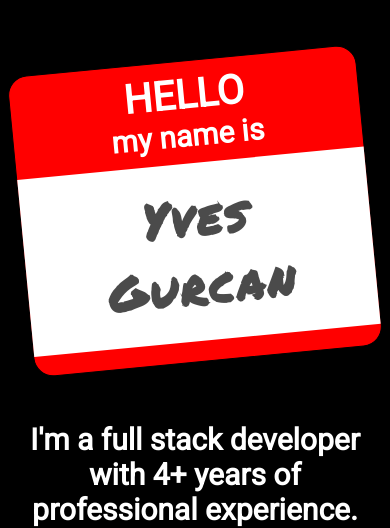
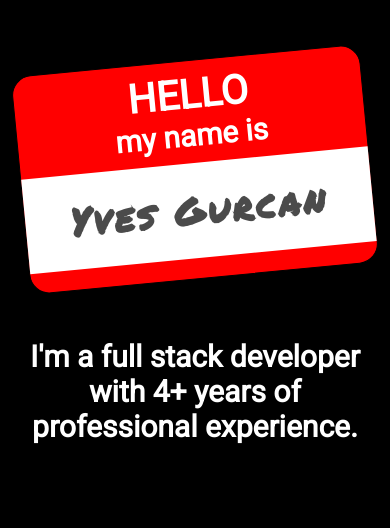
Before and after one commit to yvesgurcan/yvesgurcan.com-v4, a plain HTML site: page index.html in a window 390 px wide. Shown: the top 528 px of the page. Drawn offline with Linux system fonts and the light colour scheme.

Commit message:
media rules for name

```diff
--- a/styles/landing.css
+++ b/styles/landing.css
@@ -32,9 +32,21 @@ h1 :nth-child(3) {
   margin-left: -20px;
   margin-right: -20px;
   padding: 20px;
-  font-size: 48px;
+  font-size: 55px;
   font-family: Permanent Marker;
   letter-spacing: 3px;
+}
+
+@media (max-width: 450px) {
+  h1 :nth-child(3) {
+    font-size: 38px;
+  }
+}
+
+@media (max-width: 250px) {
+  h1 :nth-child(3) {
+    font-size: 30px;
+  }
 }
 
 h2 {
```
